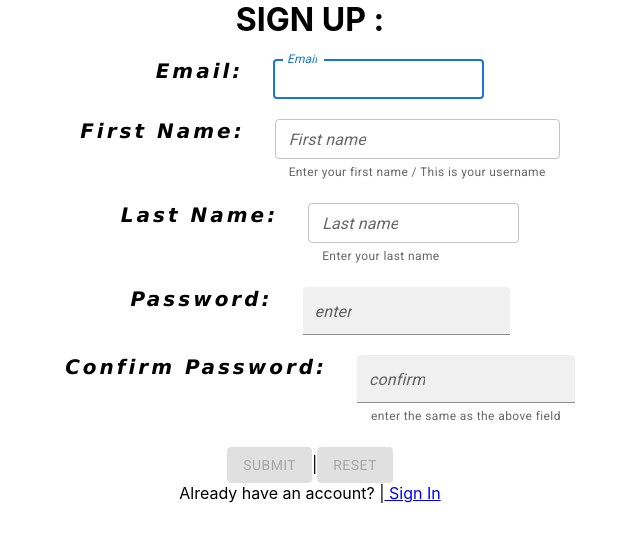
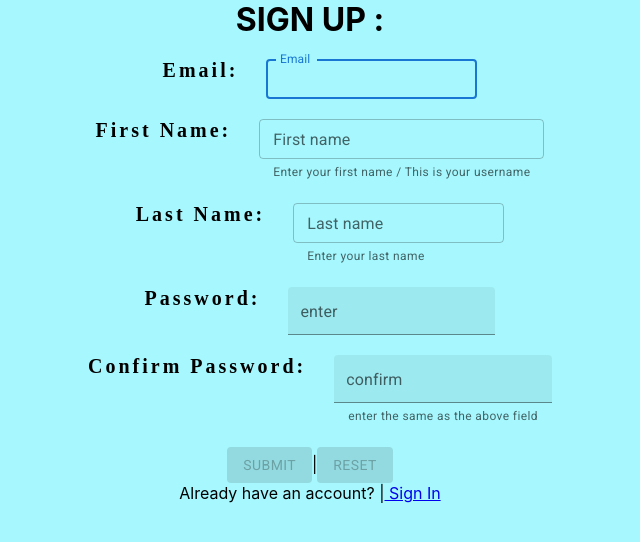
Before and after one commit to techsellence-dev/react-final-form, a React (Create React App) app: page / in a window 1280 px wide. Shown: the top 542 px of the page, without its empty margins (330-970 px from the left). Built offline with nearby package versions, Linux system fonts and the light colour scheme.

Commit message:
Update Style.css

```diff
--- a/src/Style.css
+++ b/src/Style.css
@@ -1,5 +1,5 @@
 body{
-    background-color: #ffff;
+    background:rgba(157, 248, 254, 0.9);
 }
 
 label {
@@ -7,10 +7,17 @@ label {
     padding: 20px;
     font-size: 20px;
     letter-spacing: 3px;
-    font-style: oblique;
-    font-family: 'Lucida Sans', 'Lucida Sans Regular', 'Lucida Grande', 'Lucida Sans Unicode', Geneva, Verdana, sans-serif;
+    font-family: 'Nuosu SIL', serif;
 
 }
+.h{
+    font-family: 'Times New Roman', Times, serif;
+    font-size: 50px;
+
+}
+
+
+
 
 .head {
     text-align: center;
@@ -21,3 +28,20 @@ label {
     text-transform: capitalize;
     letter-spacing: 5px;
 }
+
+.Content{
+
+    background-color:bisque;
+    border: 2px solid whitesmoke;
+    border-radius: 40px;
+    text-align: center;
+    margin-top:  50PX;
+    margin-bottom:  50PX;
+    margin-left:  400PX;
+    margin-right:  400PX;
+    padding: 50px;
+}
+
+.Label{
+    text-align: left;
+}
```
